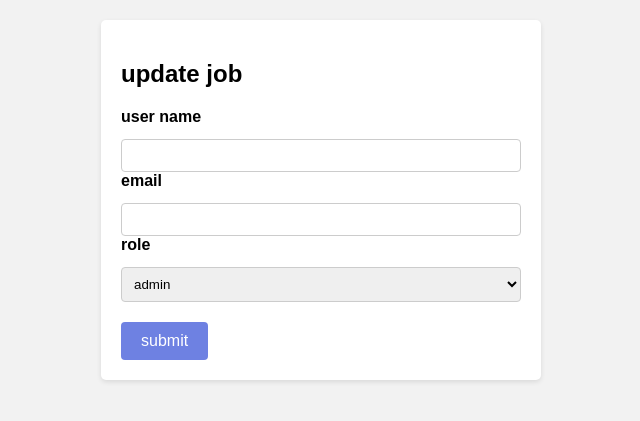
After one commit to othman4dev/Fast-Med, a PHP site: template mvc/views/admin/update.php in a window 1280 px wide. The commit adds this page. Shown: the top 421 px of the page, without its empty margins (319-959 px from the left). Run offline with PHP 8.4, Linux system fonts and the light colour scheme; the template is opened without the code that fills it, so the values that code supplies are empty.

Commit message:
crud user is done

```diff
--- a/mvc/src/Router.php
+++ b/mvc/src/Router.php
@@ -22,14 +22,20 @@ class Router
         $this->addRoute($route, $controller, $action, "POST");
     }
 
+
     public function dispatch()
     {
         $uri = strtok($_SERVER['REQUEST_URI'], '?');
         $method =  $_SERVER['REQUEST_METHOD'];
+        $method =  $_SERVER['REQUEST_METHOD'];
+
+        // var_dump($this->routes[$method]);
+        // die();
 
         if (array_key_exists($uri, $this->routes[$method])) {
             $controller = $this->routes[$method][$uri]['controller'];
             $action = $this->routes[$method][$uri]['action'];
+
 
             $controller = new $controller();
             $controller->$action();
--- /dev/null
+++ b/mvc/views/admin/update.php
@@ -0,0 +1,88 @@
+<!DOCTYPE html>
+<html lang="en">
+
+<head>
+    <meta charset="UTF-8">
+    <meta name="viewport" content="width=device-width, initial-scale=1.0">
+    <title>Add User</title>
+    <style>
+        body {
+            font-family: Arial, sans-serif;
+            margin: 0;
+            padding: 20px;
+            background-color: #f2f2f2;
+        }
+
+        .container {
+            max-width: 400px;
+            margin: 0 auto;
+            background-color: #fff;
+            padding: 20px;
+            border-radius: 5px;
+            box-shadow: 0 2px 5px rgba(0, 0, 0, 0.1);
+        }
+
+        .input-field {
+            display: block;
+            margin-top: 13px;
+            width: 100%;
+            padding: 8px;
+            border: 1px solid #ccc;
+            border-radius: 4px;
+            box-sizing: border-box;
+        }
+
+        .input-field:focus {
+            border-color: #6e81e2;
+            outline: none;
+        }
+
+        .label {
+            font-weight: bold;
+        }
+
+        .submit-btn {
+            margin-top: 20px;
+            padding: 10px 20px;
+            background-color: #6e81e2;
+            color: #fff;
+            border: none;
+            border-radius: 4px;
+            cursor: pointer;
+            font-size: 16px;
+        }
+
+        .submit-btn:hover {
+            background-color: #5266c9;
+        }
+    </style>
+</head>
+
+<body>
+    <div class="container">
+        <h2>update job</h2>
+        <form action="update" method="POST" id="form">
+            <label for="username" class="label">user name</label>
+            <input type="text" name="user_name" id="user_name" class="input-field" value="<?php echo  $result[0]['username'] ?>">
+            <input type="hidden" name="id" value="<?php echo $result[0]['user_id']; ?>">
+
+            <label for="email" class="label">email</label>
+            <input type="text" name="email" id="" class="input-field" value="<?php echo  $result[0]['email'] ?>">
+
+            <label for="role" class="label">role</label>
+            <select name="role" id="status" class="input-field" value="<?php echo  $result[0]['role'] ?>">
+
+
+                <option value="admin">admin</option>
+                <option value="patient_en_lign">patient_en_ling</option>
+                <option value="patient_en_magasin">patient_en_magasin</option>
+
+
+            </select>
+
+            <button type="submit" name="update" class="submit-btn">submit</button>
+        </form>
+    </div>
+</body>
+
+</html>
```
Also changed, not shown: mvc/src/Controllers/UserController.php (+48 -4 lines), mvc/src/Models/User.php (+16 -0 lines), mvc/src/Routes/index.php (+7 -4 lines), mvc/views/admin/index.php (+9 -9 lines).
